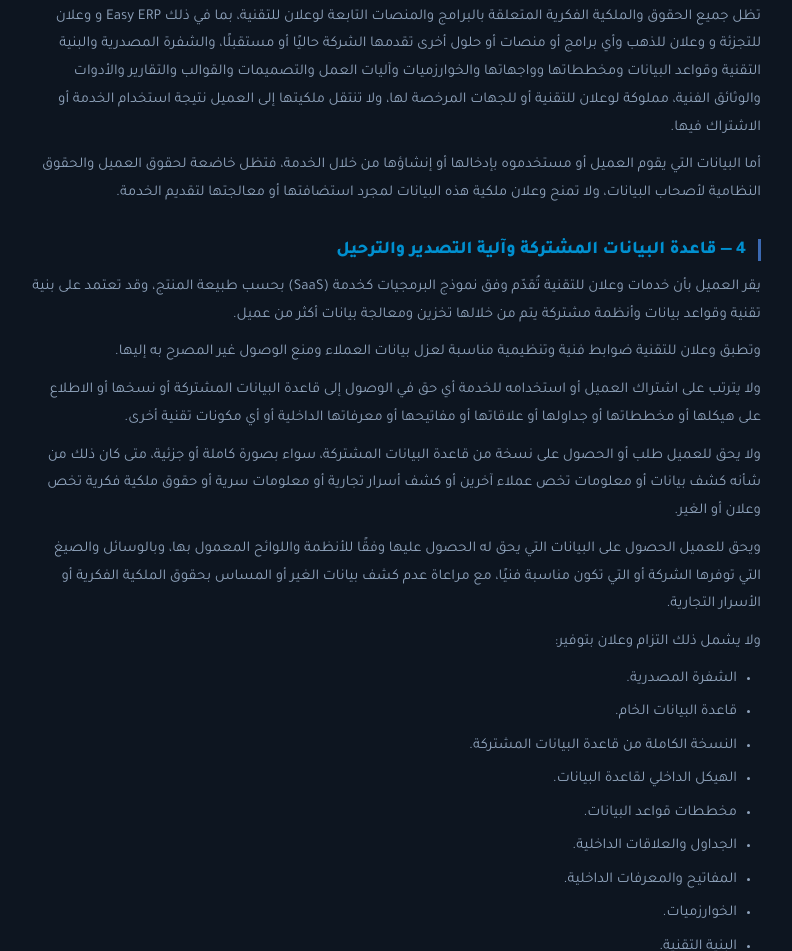
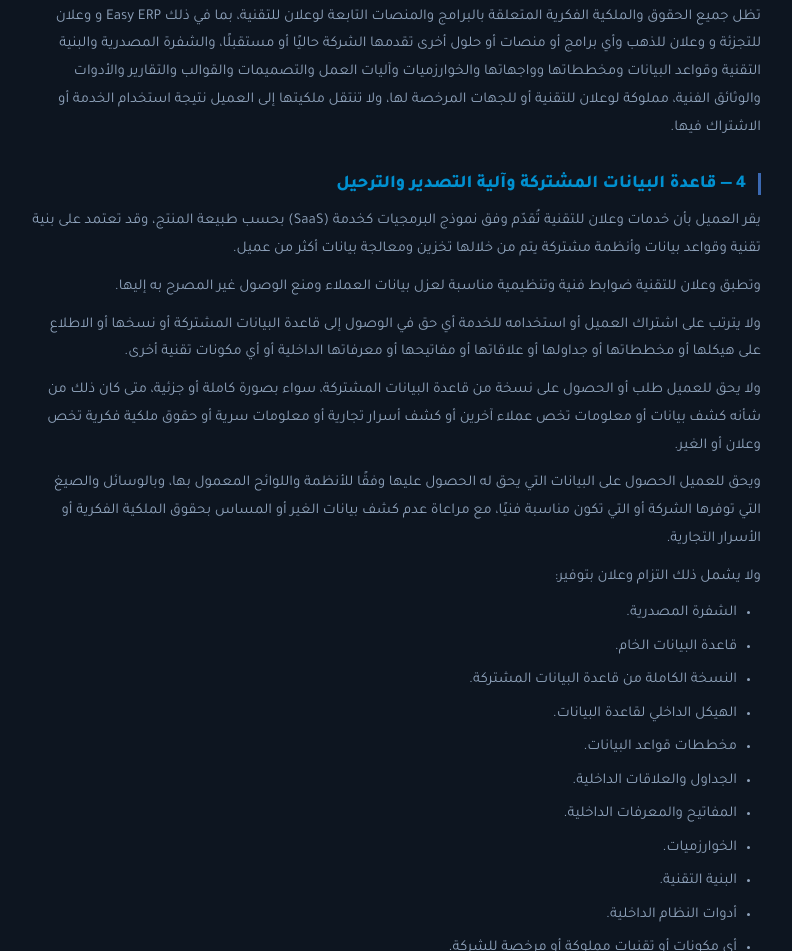
Before and after one commit to waziiz/walantech, a plain HTML site: page terms.html in a window 1280 px wide. Shown: the part 1516-2467 px from the top of the page, without its empty margins (245-1037 px from the left). Drawn offline with Linux system fonts and the light colour scheme.

Commit message:
Terms: remove last paragraph of section 3 (client data rights) in AR + EN
Co-Authored-By: Claude Opus 5.5 <noreply@anthropic.com>
Claude-Session: https://claude.ai/code/session_01QyDkMdwK1SbYCRYHJLQqJV

```diff
--- a/terms.html
+++ b/terms.html
@@ -63,7 +63,6 @@ strong{color:var(--text);}
   <p>تلتزم شركة وعلان للتقنية بتمكين العميل من الوصول واستخدام البرامج والخدمات بموجب رخصة استخدام محدودة وغير حصرية وغير قابلة للتنازل، وذلك طوال مدة الاشتراك وسداد الرسوم المستحقة.</p>
   <p style="margin-top:10px">لا تشمل هذه الرخصة أي حق في إعادة البيع أو الترخيص من الباطن أو نسخ البرنامج أو تعديله أو إعادة توزيعه أو استخدامه لتطوير منتج منافس دون موافقة خطية مسبقة من وعلان للتقنية.</p>
   <p style="margin-top:10px">تظل جميع الحقوق والملكية الفكرية المتعلقة بالبرامج والمنصات التابعة لوعلان للتقنية، بما في ذلك Easy ERP و وعلان للتجزئة و وعلان للذهب وأي برامج أو منصات أو حلول أخرى تقدمها الشركة حاليًا أو مستقبلًا، والشفرة المصدرية والبنية التقنية وقواعد البيانات ومخططاتها وواجهاتها والخوارزميات وآليات العمل والتصميمات والقوالب والتقارير والأدوات والوثائق الفنية، مملوكة لوعلان للتقنية أو للجهات المرخصة لها، ولا تنتقل ملكيتها إلى العميل نتيجة استخدام الخدمة أو الاشتراك فيها.</p>
-  <p style="margin-top:10px">أما البيانات التي يقوم العميل أو مستخدموه بإدخالها أو إنشاؤها من خلال الخدمة، فتظل خاضعة لحقوق العميل والحقوق النظامية لأصحاب البيانات، ولا تمنح وعلان ملكية هذه البيانات لمجرد استضافتها أو معالجتها لتقديم الخدمة.</p>
 
   <h2>4 — قاعدة البيانات المشتركة وآلية التصدير والترحيل</h2>
   <p>يقر العميل بأن خدمات وعلان للتقنية تُقدّم وفق نموذج البرمجيات كخدمة (SaaS) بحسب طبيعة المنتج، وقد تعتمد على بنية تقنية وقواعد بيانات وأنظمة مشتركة يتم من خلالها تخزين ومعالجة بيانات أكثر من عميل.</p>
```
Also changed, not shown: en/terms.html (+0 -1 lines).
